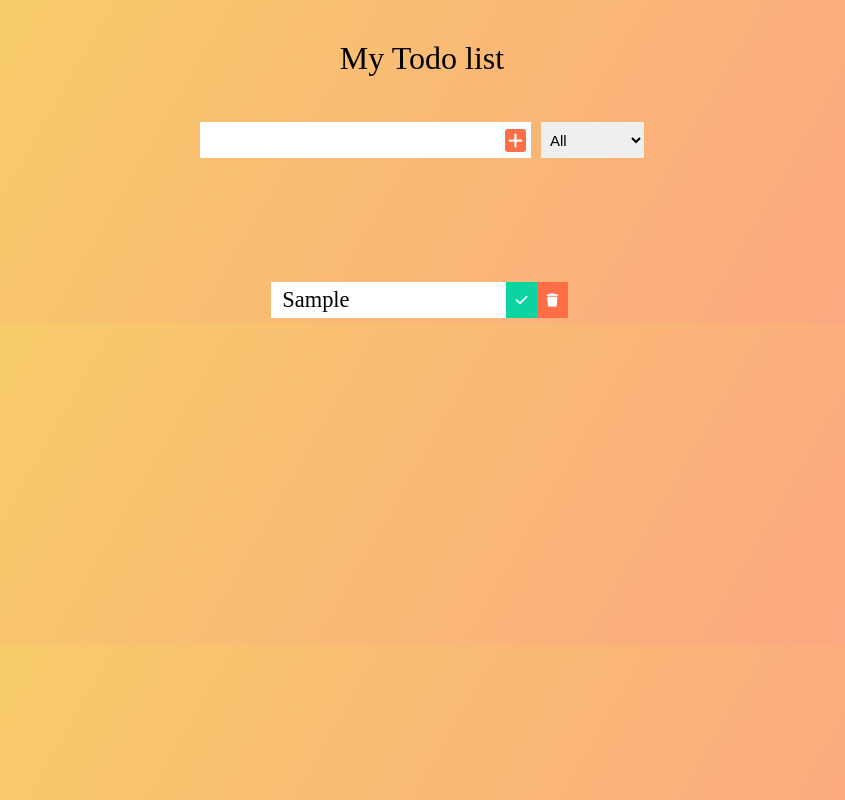
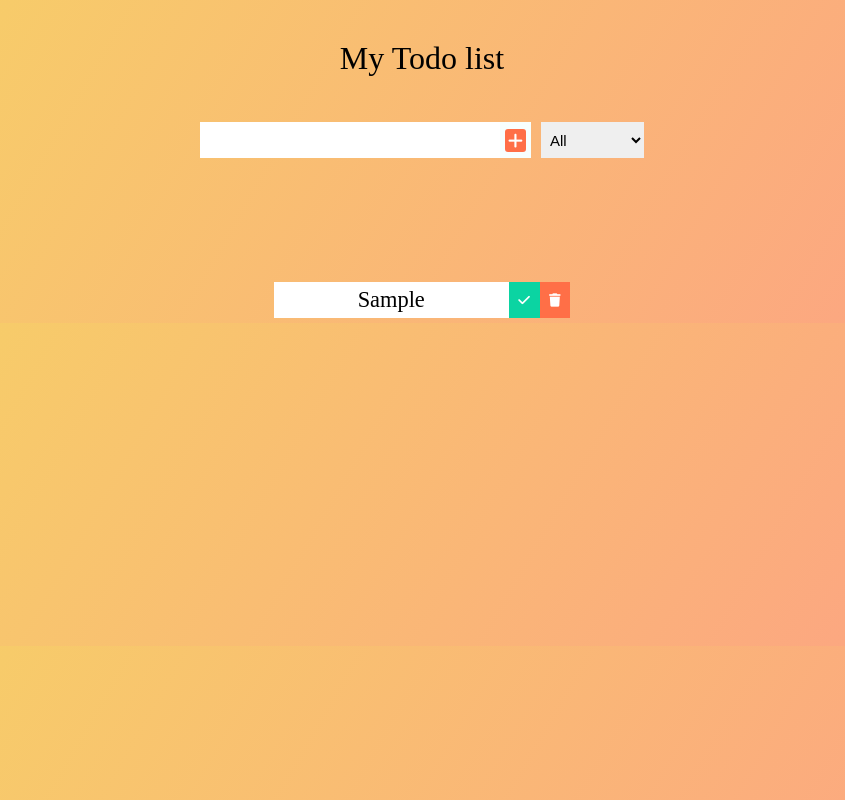
Before and after one commit to osamahannan/React_TodoList-App, a React (Create React App) app: page / in a window 1280 px wide. Both pictures are taken after typing "Sample" into the empty fields and a click on the button 733 px from the left and 140 px from the top of the page. Shown: the whole page, without its empty margins (218-1063 px from the left). Built offline with nearby package versions, Linux system fonts and the light colour scheme.

Commit message:
added margin in todos

```diff
--- a/src/index.css
+++ b/src/index.css
@@ -75,12 +75,14 @@ form input, form button {
 }
 .todo-item{
     display: flex;
+    justify-content: center;
     background: white;
     min-width: 30vh;
     list-style: none;
     padding:0.3rem;
     padding-right: 1rem;
     padding-left: 0.7rem;
+    margin-left: 5px;
     flex-wrap: wrap;
 }
 .todo li {
```
